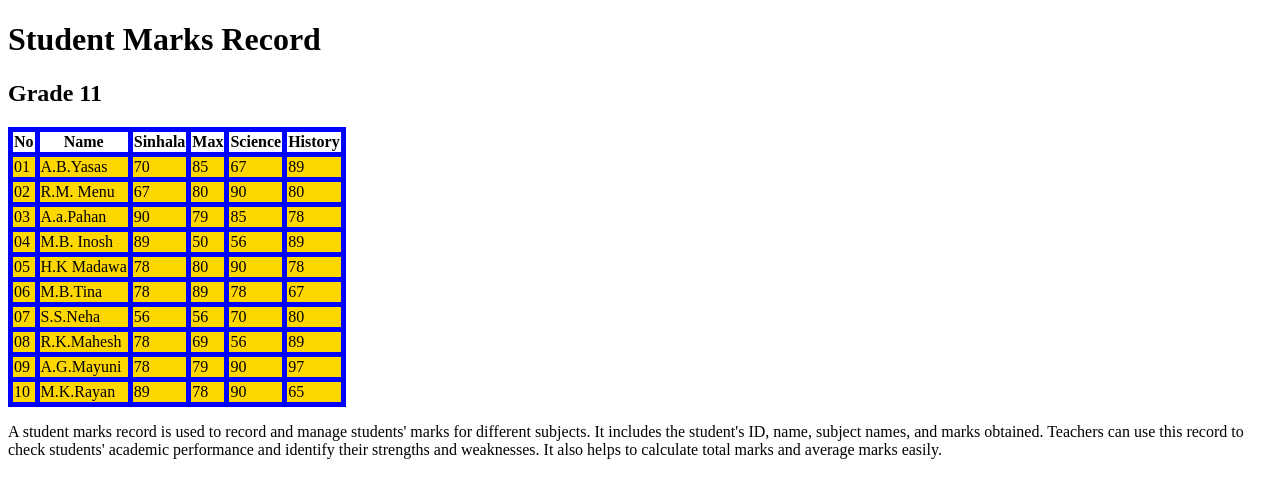
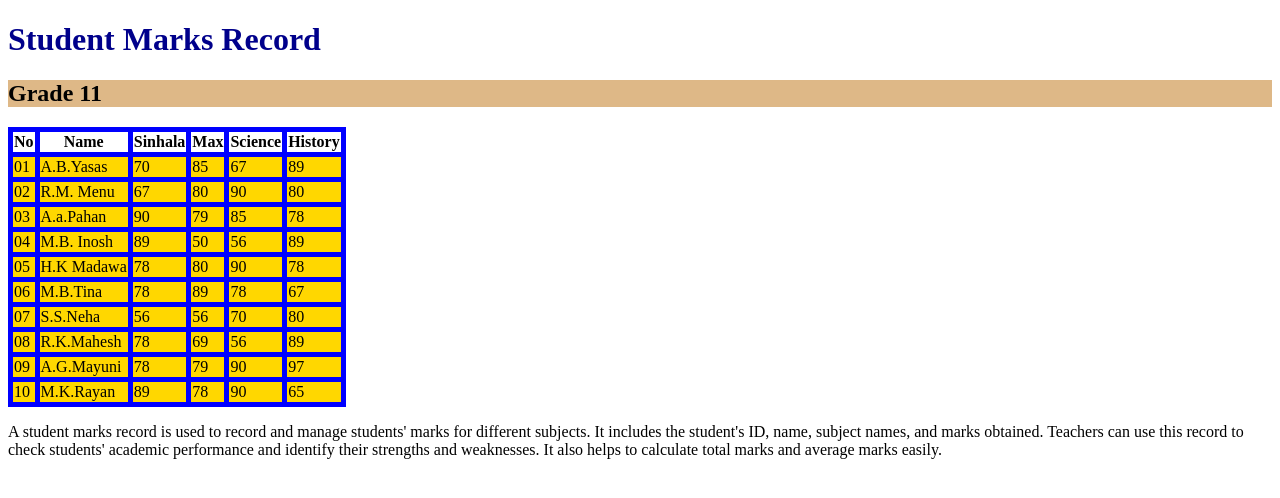
Before and after one commit to chathuripavishnika/Day3, a plain HTML site: page index.html in a window 1280 px wide. Drawn offline with Linux system fonts and the light colour scheme.

Commit message:
add.color

```diff
--- a/index.html
+++ b/index.html
@@ -6,8 +6,8 @@
     <title>Document</title>
 </head>
 <body>
-    <h1>Student Marks Record</h1>
-   <h2>Grade 11</h2>
+    <h1 style="color: darkblue;">Student Marks Record</h1>
+   <h2 style="background-color: burlywood;">Grade 11</h2>
     <table  border="1">
 
 <style>
```
